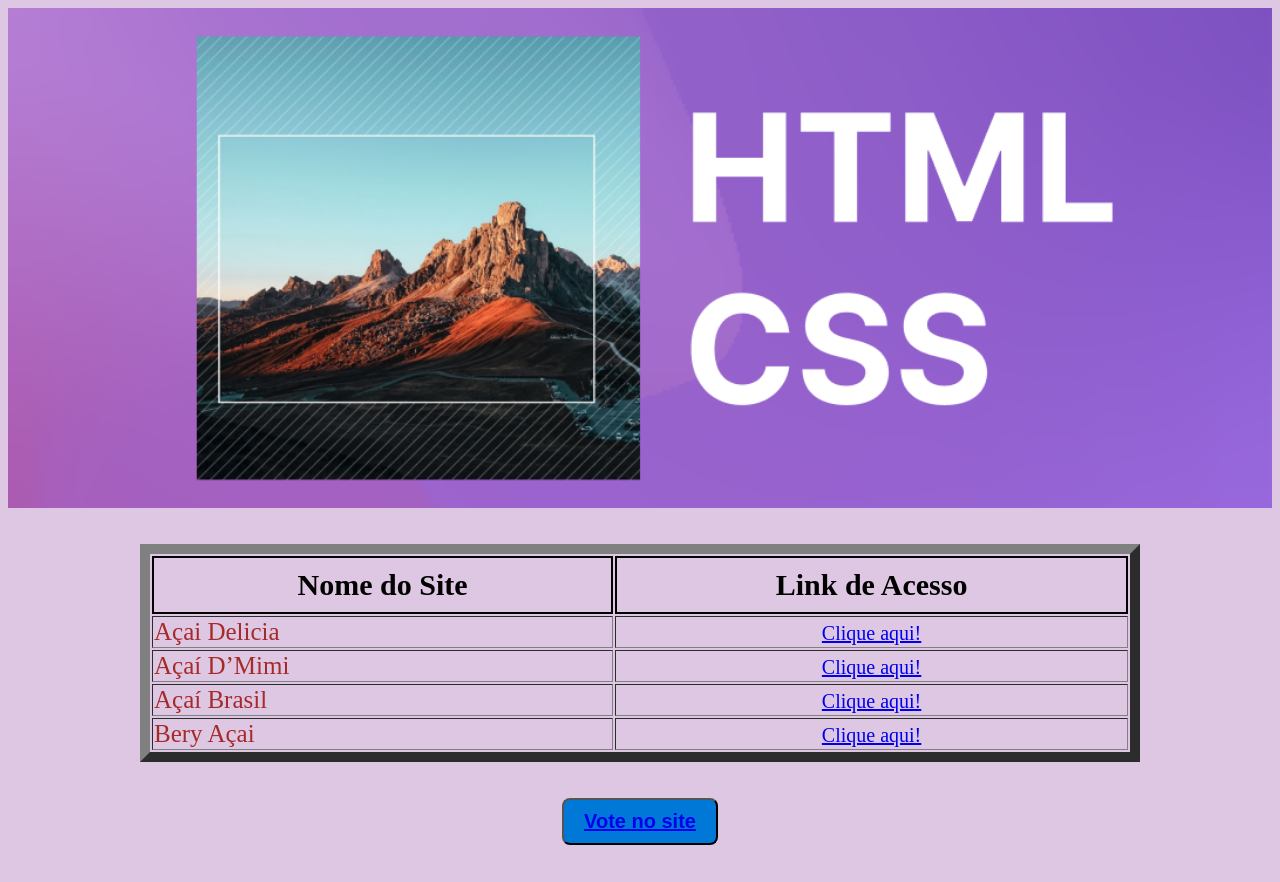
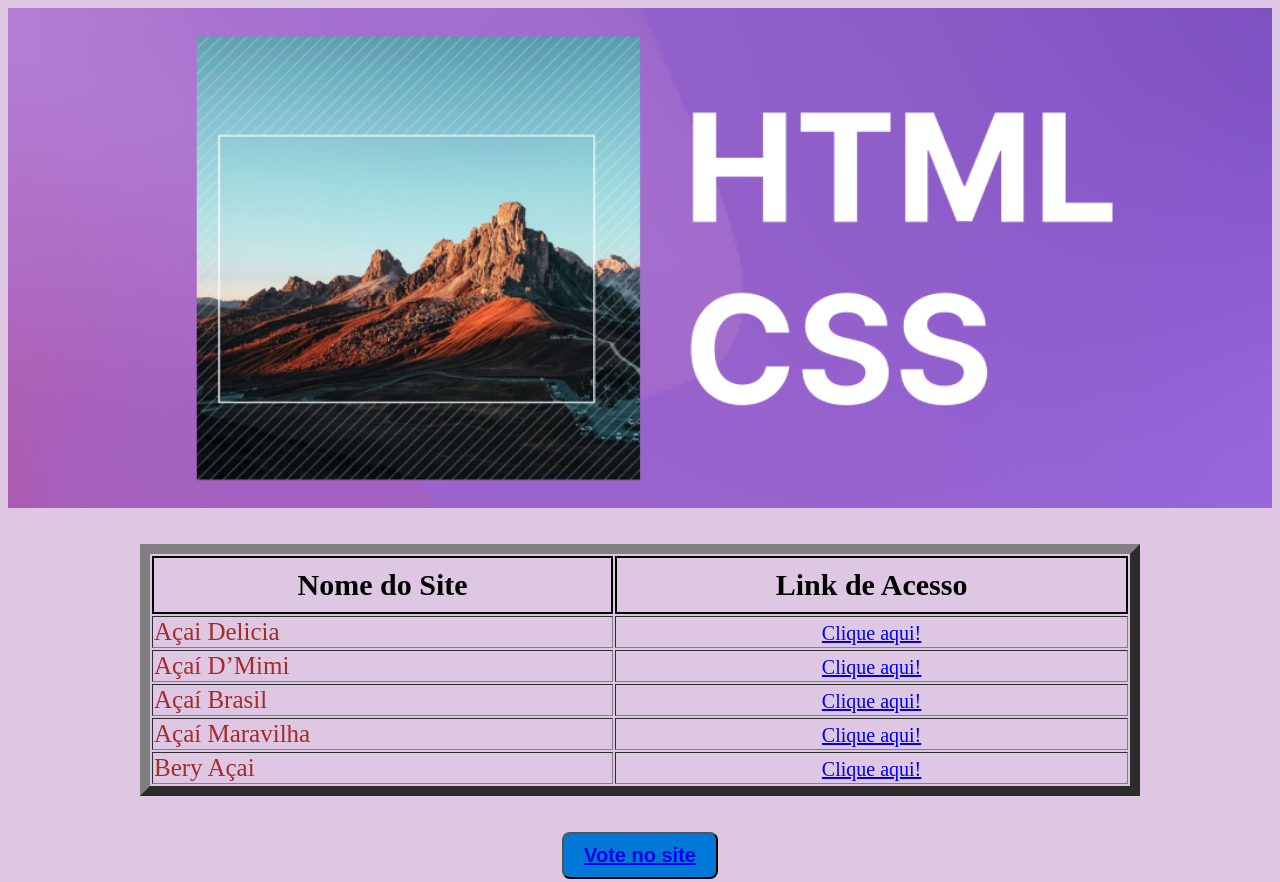
Before and after one commit to Rebytesinfo/PI---HTML-e-CSS, a plain HTML site: page index.html in a window 1280 px wide. Shown: the top 882 px of the page. Drawn offline with Linux system fonts and the light colour scheme.

Commit message:
Fix HTML structure and add new site links

```diff
--- a/index.html
+++ b/index.html
@@ -147,7 +147,11 @@
           <td>
             <center><a href="https://pedrotameemon.github.io/acai-Brasil2.0//">Clique aqui!</a></center>
           </td>
-
+        <tr>
+          <td>Açaí Maravilha</td>
+          <td>
+            <center><a href="https://acai-maravilha.netlify.app/">Clique aqui!</a></center>
+          </td>
         </tr>
         <tr>
           <td>Bery Açai</td>
```
